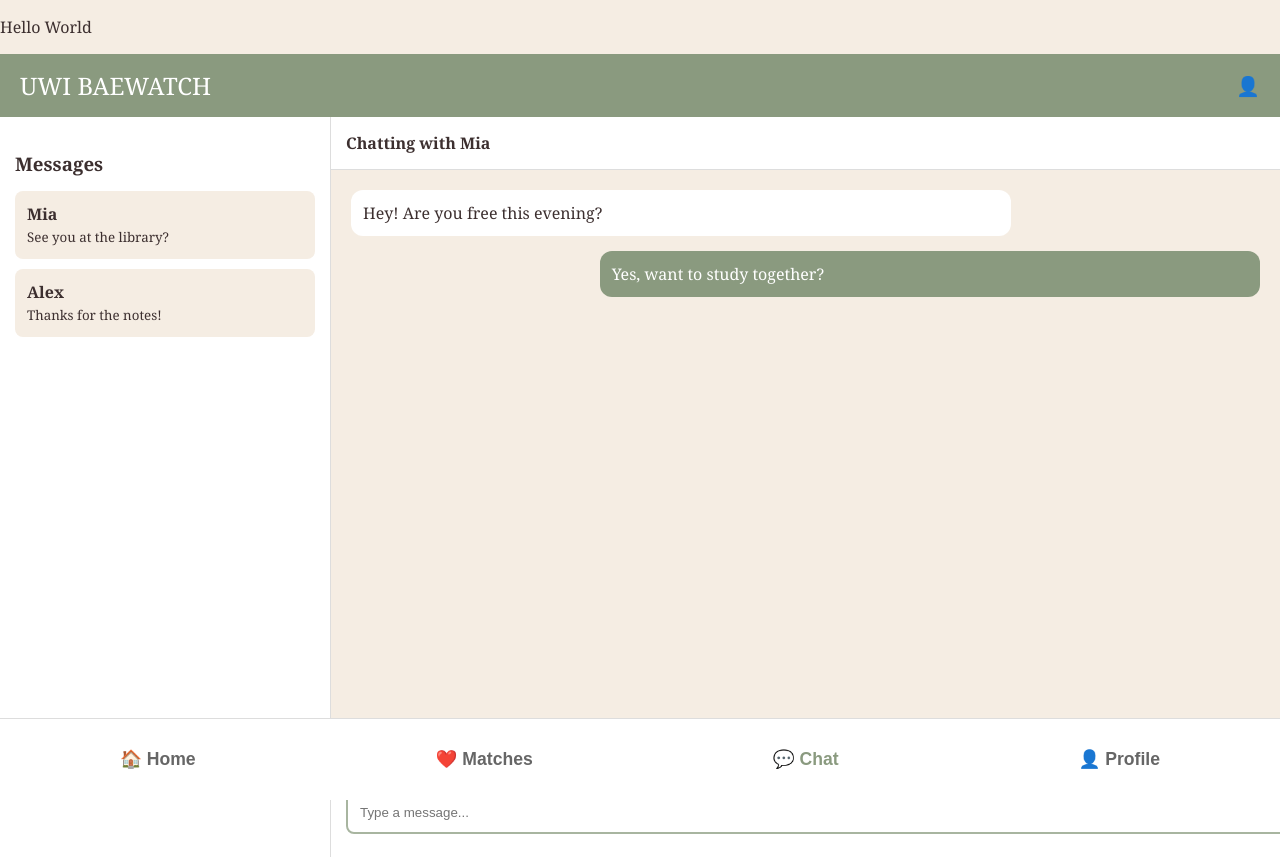
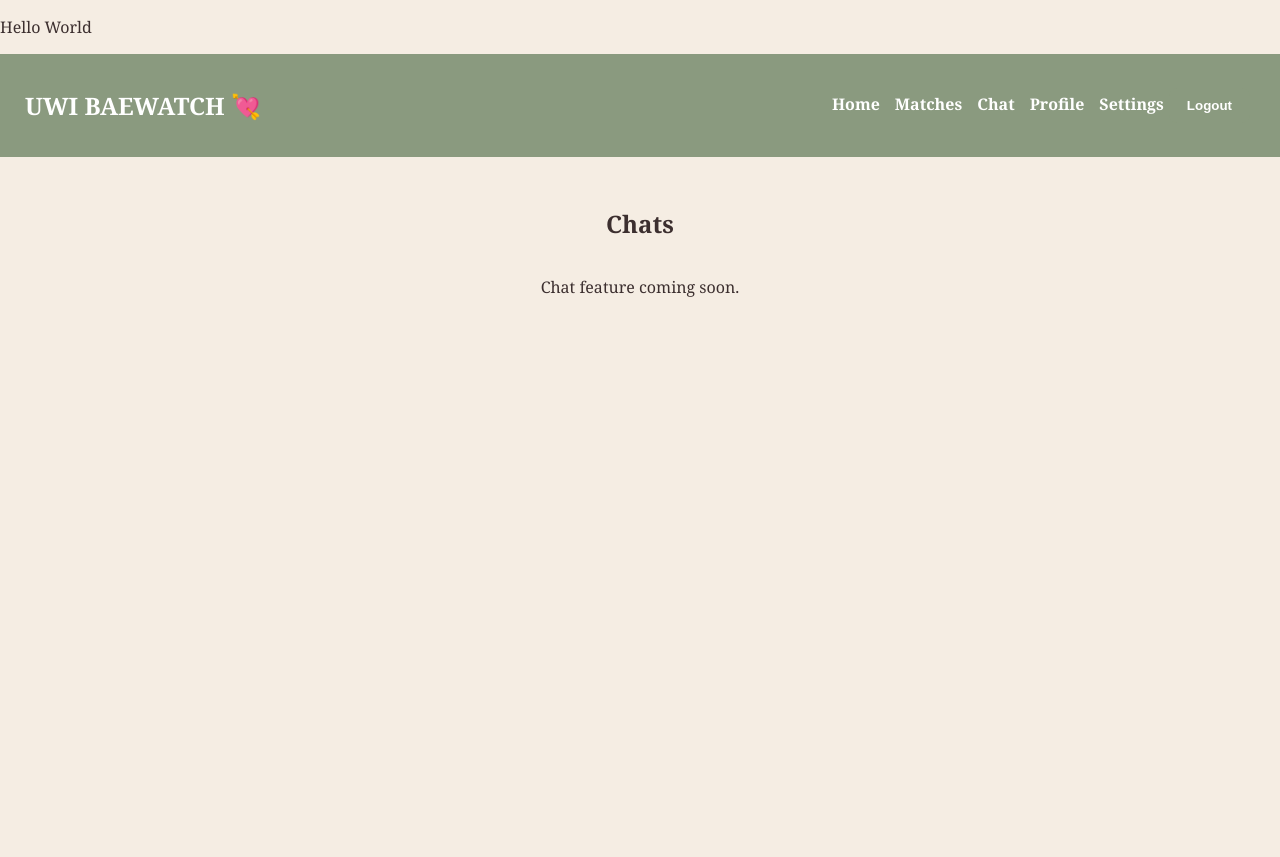
Before and after one commit to Yufraf/uwi-baewatch, a React (Create React App) app: page /chat in a window 1280 px wide. After the commit the page ends 800 px from the top, so only its background shows below. Built offline with nearby package versions, Linux system fonts and the light colour scheme; sample sign-in values are in the browser's storage.

Commit message:
Additional edits

```diff
--- a/src/pages/Chat.js
+++ b/src/pages/Chat.js
@@ -1,56 +1,24 @@
+import { useEffect } from "react";
+import { useNavigate } from "react-router-dom";
+import Navbar from "../components/Navbar";
+
 export default function Chat() {
-    return (
-        <>
-        <nav style={{background:'#8A9A7F', color:'white', padding:'15px 20px', fontFamily:'Georgia', fontSize:'1.5rem', display:'flex', alignItems:'center', justifyContent:'space-between'}}>
-            UWI BAEWATCH
-            <div style={{display:'flex', alignItems:'center', gap:'10px'}}>
-                <span style={{fontSize:'1.2rem'}}>👤</span>
-            </div>
-        </nav>
+  const navigate = useNavigate();
 
-        <div style={{display:'flex', height:'calc(100vh - 60px)', background:'#F5EDE3'}}>
+  useEffect(() => {
+    const loggedIn = localStorage.getItem("loggedIn");
+    if (loggedIn !== "true") {
+      navigate("/login");
+    }
+  }, [navigate]);
 
-            {/* Conversation List */}
-            <div style={{width:'300px', background:'white', borderRight:'1px solid #ddd', padding:'15px'}}>
-                <h3 style={{marginBottom:'15px', fontFamily:'Georgia'}}>Messages</h3>
-                <div style={{padding:'12px', background:'#F5EDE3', borderRadius:'8px', marginBottom:'10px'}}>
-                    <strong>Mia</strong><br />
-                    <small>See you at the library?</small>
-                </div>
-                <div style={{padding:'12px', background:'#F5EDE3', borderRadius:'8px'}}>
-                    <strong>Alex</strong><br />
-                    <small>Thanks for the notes!</small>
-                </div>
-            </div>
-
-            {/* Chat Window */}
-            <div style={{flex:'1', display:'flex', flexDirection:'column'}}>
-                <div style={{padding:'15px', background:'white', borderBottom:'1px solid #ddd'}}>
-                    <strong>Chatting with Mia</strong>
-                </div>
-
-                <div style={{flex:'1', padding:'20px', overflowY:'auto', background:'#F5EDE3'}}>
-                    <div style={{background:'white', padding:'12px', borderRadius:'12px', maxWidth:'70%', marginBottom:'15px'}}>
-                        Hey! Are you free this evening?
-                    </div>
-                    <div style={{background:'#8A9A7F', color:'white', padding:'12px', borderRadius:'12px', maxWidth:'70%', marginBottom:'15px', marginLeft:'auto'}}>
-                        Yes, want to study together?
-                    </div>
-                </div>
-
-                <div style={{padding:'15px', background:'white', borderTop:'1px solid #ddd'}}>
-                    <input type="text" placeholder="Type a message..." style={{width:'100%', padding:'12px', border:'2px solid #A8B5A0', borderRadius:'8px'}} />
-                </div>
-            </div>
-        </div>
-
-        {/* Bottom Navigation */}
-        <div style={{position:'fixed', bottom:'0', left:'0', right:'0', background:'white', borderTop:'1px solid #ddd', display:'flex', justifyContent:'space-around', padding:'10px 0', fontFamily:'Georgia'}}>
-            <button style={{background:'none', border:'none', color:'#666', fontSize:'1.1rem'}}>🏠 Home</button>
-            <button style={{background:'none', border:'none', color:'#666', fontSize:'1.1rem'}}>❤️ Matches</button>
-            <button style={{background:'none', border:'none', color:'#8A9A7F', fontSize:'1.1rem'}}>💬 Chat</button>
-            <button style={{background:'none', border:'none', color:'#666', fontSize:'1.1rem'}}>👤 Profile</button>
-        </div>
-        </>
-    );
+  return (
+    <div>
+      <Navbar />
+      <div className="page center">
+        <h2>Chats</h2>
+        <p>Chat feature coming soon.</p>
+      </div>
+    </div>
+  );
 }
--- a/src/pages/Settings.js
+++ b/src/pages/Settings.js
@@ -1,44 +1,24 @@
+import { useEffect } from "react";
+import { useNavigate } from "react-router-dom";
+import Navbar from "../components/Navbar";
+
 export default function Settings() {
-    return (
-        <>
-        <nav style={{background:'#8A9A7F', color:'white', padding:'15px 20px', fontFamily:'Georgia', fontSize:'1.5rem'}}>
-            UWI BAEWATCH
-        </nav>
+  const navigate = useNavigate();
 
-        <div style={{padding:'20px', background:'#F5EDE3', minHeight:'calc(100vh - 60px)'}}>
-            <h2 style={{fontFamily:'Georgia', marginBottom:'20px', color:'#3C2F2F'}}>Settings</h2>
+  useEffect(() => {
+    const loggedIn = localStorage.getItem("loggedIn");
+    if (loggedIn !== "true") {
+      navigate("/login");
+    }
+  }, [navigate]);
 
-            <div style={{background:'white', borderRadius:'12px', padding:'25px', maxWidth:'500px', margin:'0 auto', boxShadow:'0 4px 12px rgba(0,0,0,0.1)'}}>
-
-                <div style={{marginBottom:'25px'}}>
-                    <label style={{display:'block', marginBottom:'8px', fontFamily:'Georgia'}}>Notifications</label>
-                    <label style={{display:'block', marginBottom:'8px'}}><input type="checkbox" checked style={{marginRight:'8px'}} /> Email notifications</label>
-                    <label style={{display:'block'}}><input type="checkbox" checked style={{marginRight:'8px'}} /> New match alerts</label>
-                </div>
-
-                <div style={{marginBottom:'25px'}}>
-                    <label style={{display:'block', marginBottom:'8px', fontFamily:'Georgia'}}>Dark Mode</label>
-                    <label><input type="checkbox" style={{marginRight:'8px'}} /> Enable dark mode</label>
-                </div>
-
-                <div style={{marginBottom:'25px'}}>
-                    <label style={{display:'block', marginBottom:'8px', fontFamily:'Georgia'}}>Privacy</label>
-                    <label><input type="checkbox" checked style={{marginRight:'8px'}} /> Show my profile to other UWI students</label>
-                </div>
-
-                <button style={{width:'100%', background:'#f44336', color:'white', padding:'14px', border:'none', borderRadius:'8px', fontFamily:'Georgia'}}>
-                    Logout
-                </button>
-            </div>
-        </div>
-
-        {/* Bottom Navigation */}
-        <div style={{position:'fixed', bottom:'0', left:'0', right:'0', background:'white', borderTop:'1px solid #ddd', display:'flex', justifyContent:'space-around', padding:'10px 0', fontFamily:'Georgia'}}>
-            <button style={{background:'none', border:'none', color:'#666', fontSize:'1.1rem'}}>🏠 Home</button>
-            <button style={{background:'none', border:'none', color:'#666', fontSize:'1.1rem'}}>❤️ Matches</button>
-            <button style={{background:'none', border:'none', color:'#666', fontSize:'1.1rem'}}>💬 Chat</button>
-            <button style={{background:'none', border:'none', color:'#8A9A7F', fontSize:'1.1rem'}}>👤 Profile</button>
-        </div>
-        </>
-    );
+  return (
+    <div>
+      <Navbar />
+      <div className="page center">
+        <h2>Settings</h2>
+        <p>Settings page coming soon.</p>
+      </div>
+    </div>
+  );
 }
--- a/src/pages/matches.js
+++ b/src/pages/matches.js
@@ -1,7 +1,17 @@
+import { useEffect } from "react";
+import { useNavigate } from "react-router-dom";
 import Navbar from "../components/Navbar";
 
 export default function Matches() {
   const matches = JSON.parse(localStorage.getItem("matches")) || [];
+  const navigate = useNavigate();
+
+  useEffect(() => {
+    const loggedIn = localStorage.getItem("loggedIn");
+    if (loggedIn !== "true") {
+      navigate("/login");
+    }
+  }, [navigate]);
 
   return (
     <div>
@@ -13,8 +23,8 @@ export default function Matches() {
           <p>No matches yet.</p>
         ) : (
           <div className="matches-grid">
-            {matches.map((match, index) => (
-              <div className="match-card" key={index}>
+            {matches.map((match) => (
+              <div className="match-card" key={match.id}>
                 <img src={match.image} alt={match.name} className="match-image" />
                 <h3>{match.name}</h3>
                 <p>{match.faculty}</p>
```
